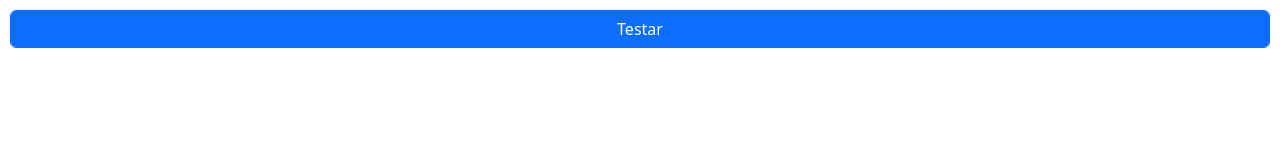
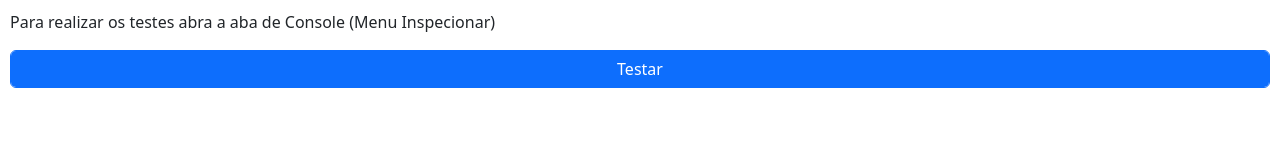
Before and after one commit to brenocsp/elogroup-js-challenge-contabilizar, a plain HTML site: page tests.html in a window 1280 px wide. Drawn offline with nearby package versions, Linux system fonts and the light colour scheme.

Commit message:
Update tests.html

```diff
--- a/tests.html
+++ b/tests.html
@@ -9,6 +9,7 @@
 </head>
 <body style="margin: 10px;">
     <div>
+        <p class="mb-3">Para realizar os testes abra a aba de Console (Menu Inspecionar)</p>
         <button id="testar" class="form-control btn btn-primary align-middle" onclick="executarTestes()">Testar</button>
     </div>
   <script src="https://cdn.jsdelivr.net/npm/bootstrap@5.2.0/dist/js/bootstrap.bundle.min.js" integrity="sha384-A3rJD856KowSb7dwlZdYEkO39Gagi7vIsF0jrRAoQmDKKtQBHUuLZ9AsSv4jD4Xa" crossorigin="anonymous"></script>
```
